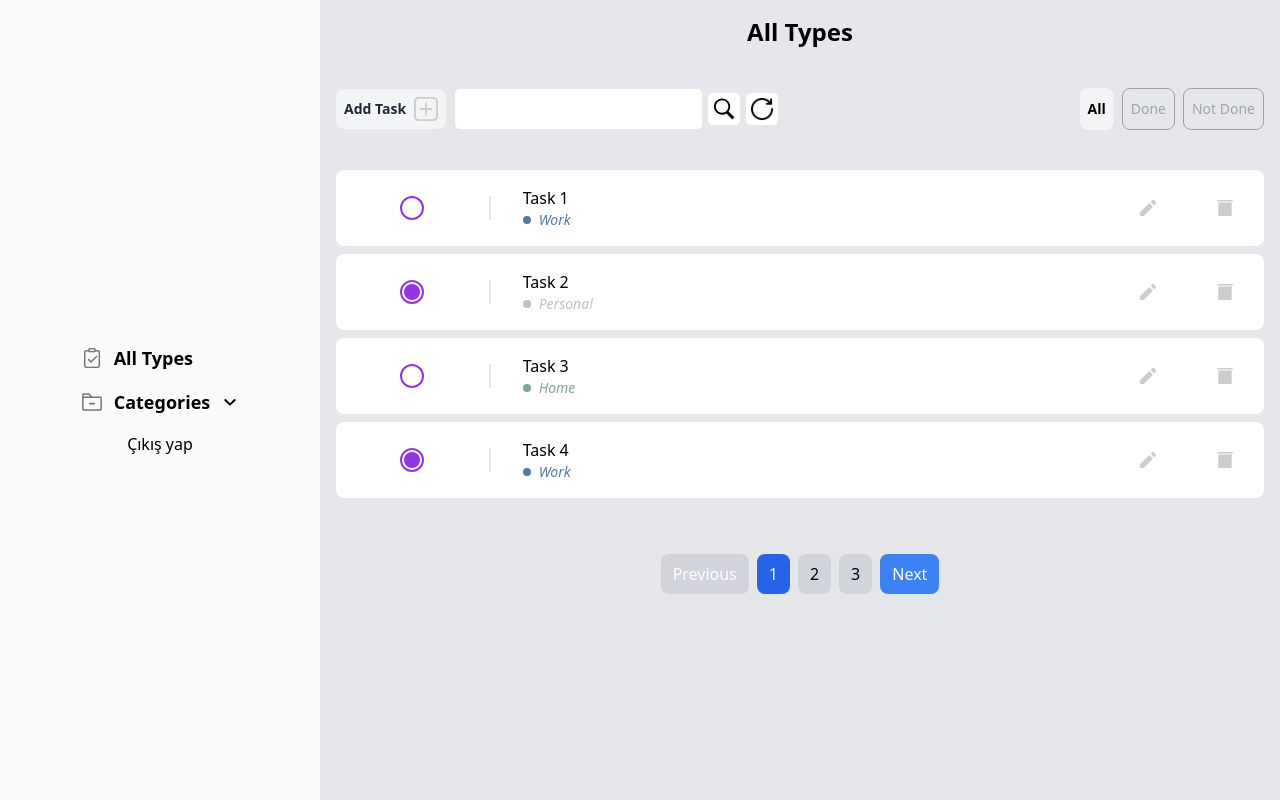
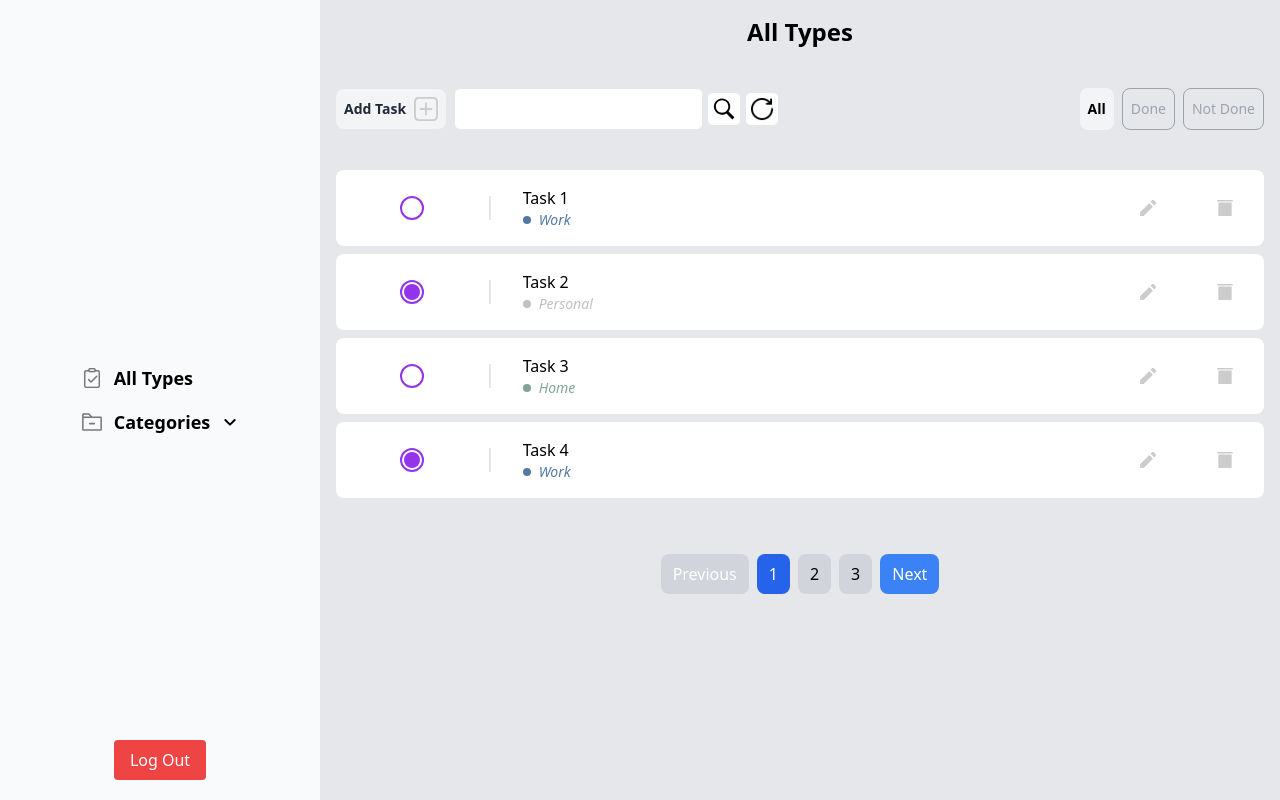
Before and after one commit to GoktugMuratDemir/task-master, a React (Create React App) app: page / in a window 1280 px wide. Built offline with nearby package versions, Linux system fonts and the light colour scheme; no server answers; sample sign-in values are in the browser's storage; a web font is replaced by a local one.

Commit message:
logout button eklendi düzenlendi

```diff
--- /dev/null
+++ b/src/Components/LogoutButton.tsx
@@ -0,0 +1,23 @@
+import { signOut } from "firebase/auth";
+import React from "react";
+import { useNavigate } from "react-router-dom";
+import { auth } from "../Config/FireBase";
+
+export const LogoutButton = () => {
+  const navigate = useNavigate();
+
+  const handleLogout = async (): Promise<void> => {
+    try {
+      await signOut(auth);
+      navigate("/auth/login");
+    } catch (error) {}
+  };
+  return (
+    <button
+      className="px-4 py-2 rounded bg-red-500 text-white hover:bg-red-600"
+      onClick={handleLogout}
+    >
+      Log Out
+    </button>
+  );
+};
--- a/src/Layouts/Dashboard/DashboardLayoutMain.tsx
+++ b/src/Layouts/Dashboard/DashboardLayoutMain.tsx
@@ -1,6 +1,7 @@
 import React, { useState } from "react";
 import SideBarList from "./SideBar/SideBarList";
 import { Outlet } from "react-router-dom";
+import { LogoutButton } from "../../Components/LogoutButton";
 
 export const DashboardLayoutMain = () => {
   const [isOpenNav, setIsOpenNav] = useState<boolean>(false);
@@ -14,10 +15,13 @@ export const DashboardLayoutMain = () => {
       {/* Sidebar */}
       <div
         className={`col-span-3 bg-gray-50 p-4 flex items-center justify-center max-md:${
-          !isOpenNav && "hidden"
-        } ${isOpenNav ? "col-span-full" : ""}`}
+          isOpenNav ? "flex col-span-full" : "hidden"
+        }`}
       >
         <SideBarList />
+        <div className="absolute bottom-5">
+          <LogoutButton />
+        </div>
       </div>
 
       {/* Main Content */}
@@ -30,7 +34,7 @@ export const DashboardLayoutMain = () => {
       </div>
 
       {/* Toggle Button */}
-      <div className="absolute top-5 left-5 hidden max-md:block">
+      <div className="absolute top-5 left-5 hidden mt-auto max-md:block">
         <button onClick={toggleNav}>{isOpenNav ? "<" : "=>"}</button>
       </div>
     </div>
--- a/src/Layouts/Dashboard/SideBar/SideBarList.tsx
+++ b/src/Layouts/Dashboard/SideBar/SideBarList.tsx
@@ -1,8 +1,6 @@
 import React, { useState } from "react";
 import { useLocation, useNavigate } from "react-router-dom";
 import { CategoryEnums } from "../../../Enums/CategoryEnums";
-import { signOut } from "firebase/auth";
-import { auth } from "../../../Config/FireBase";
 
 interface Category {
   name: string;
@@ -52,14 +50,7 @@ const SideBarList: React.FC = () => {
     navigate(to);
   };
 
-  const handleLogout = async (): Promise<void> => {
-    try {
-      await signOut(auth);
-      navigate("/auth/login");
-    } catch (error) {
 
-    }
-  };
 
   const toggleOpenCategory = (to: string) => {
     setOpenCategories((prevOpenCategories) => {
@@ -170,7 +161,6 @@ const SideBarList: React.FC = () => {
   return (
     <div className="flex flex-col p-4 gap-4">
       {categories.map((category) => renderCategory(category))}
-      <button onClick={handleLogout}>Çıkış yap</button>
     </div>
   );
 };
```
